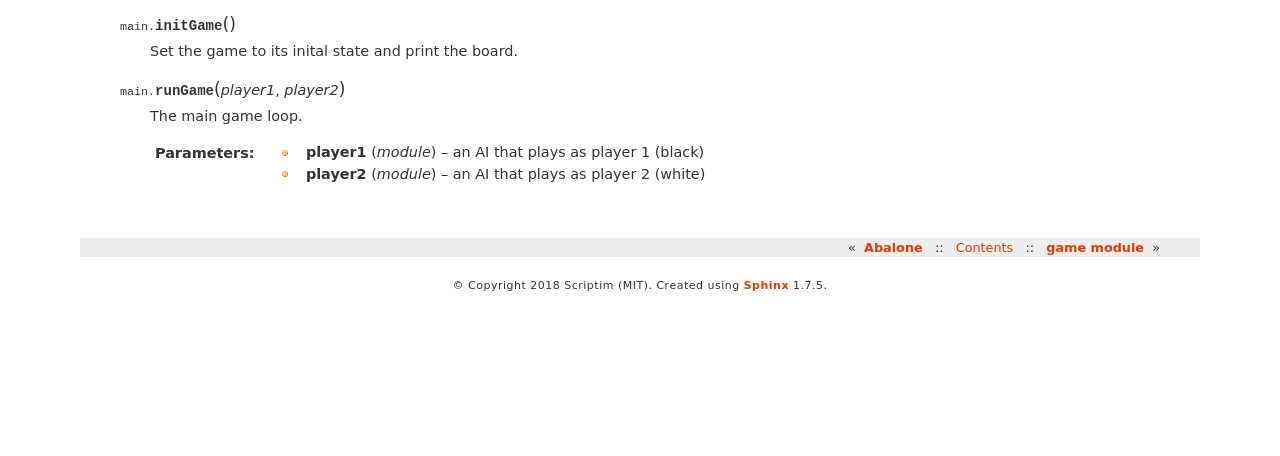
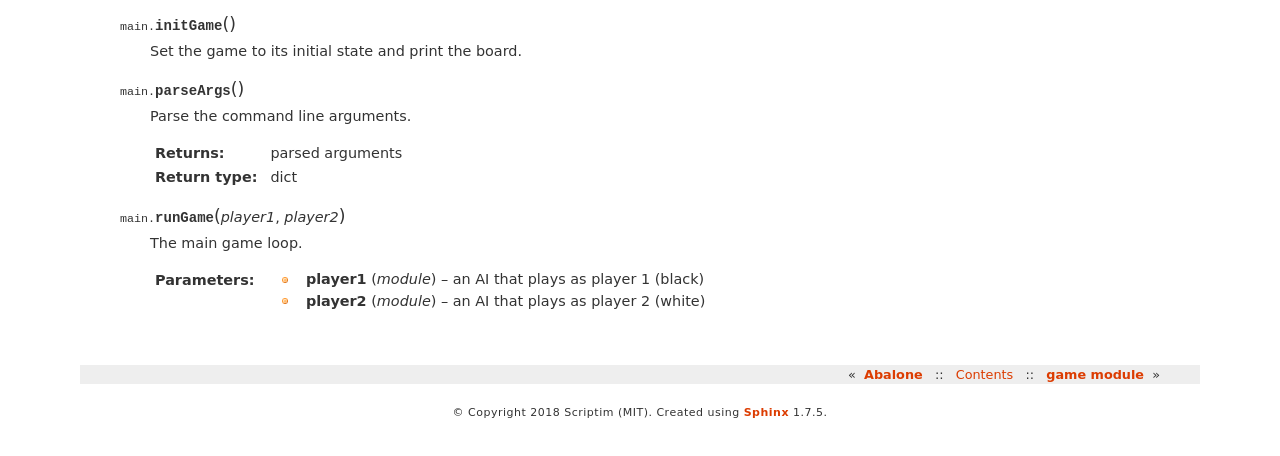
Before and after one commit to aelashkin/Abalone-BoAI, a plain HTML site: page main.html in a window 1280 px wide. Shown: the part 166-622 px from the top of the page. Drawn offline with Linux system fonts and the light colour scheme.

Commit message:
Rebuild documentation for 1.0.0rc
d14d3ad Fix typo in documentation

```diff
--- a/main.html
+++ b/main.html
@@ -41,7 +41,23 @@
 <dl class="function">
 <dt id="main.initGame">
 <code class="descclassname">main.</code><code class="descname">initGame</code><span class="sig-paren">(</span><span class="sig-paren">)</span><a class="headerlink" href="#main.initGame" title="Permalink to this definition">¶</a></dt>
-<dd><p>Set the game to its inital state and print the board.</p>
+<dd><p>Set the game to its initial state and print the board.</p>
+</dd></dl>
+
+<dl class="function">
+<dt id="main.parseArgs">
+<code class="descclassname">main.</code><code class="descname">parseArgs</code><span class="sig-paren">(</span><span class="sig-paren">)</span><a class="headerlink" href="#main.parseArgs" title="Permalink to this definition">¶</a></dt>
+<dd><p>Parse the command line arguments.</p>
+<table class="docutils field-list" frame="void" rules="none">
+<col class="field-name" />
+<col class="field-body" />
+<tbody valign="top">
+<tr class="field-odd field"><th class="field-name">Returns:</th><td class="field-body">parsed arguments</td>
+</tr>
+<tr class="field-even field"><th class="field-name">Return type:</th><td class="field-body">dict</td>
+</tr>
+</tbody>
+</table>
 </dd></dl>
 
 <dl class="function">
```
Also changed, not shown: genindex.html (+3 -1 lines), searchindex.js (+1 -1 lines).
